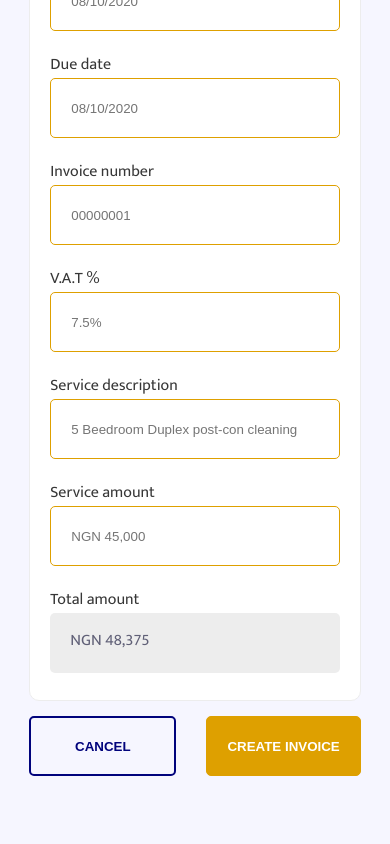
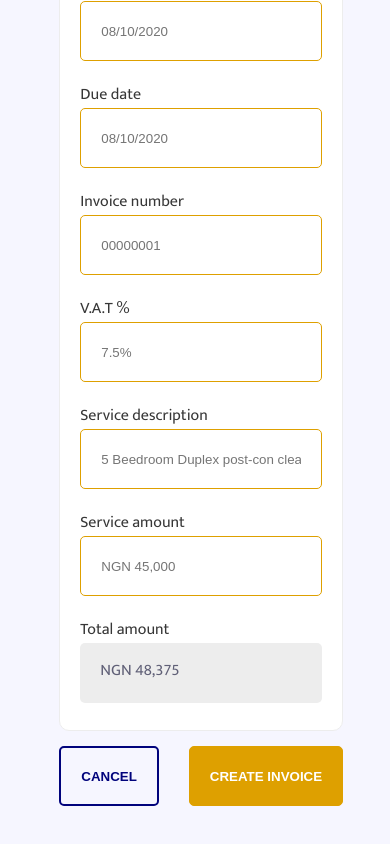
Before and after one commit to Elijahscriptdev/fichaya-test, a React (Create React App) app: page /invoice-info in a window 390 px wide. Shown: the part 804-1648 px from the top of the page. Before the commit the page ends 1610 px from the top, so only its background shows below. Built offline with nearby package versions, Linux system fonts and the light colour scheme.

Commit message:
completed responsiveness on all screens

```diff
--- a/src/components/navbar/Navbar.css
+++ b/src/components/navbar/Navbar.css
@@ -50,29 +50,14 @@
   cursor: pointer;
 }
 
-/* Smartphones (portrait and landscape) ---------- */
+@media screen and (max-width: 960px) {
+  .nav-links li {
+    display: none;
+  }
+}
+
 @media screen and (min-width: 320px) and (max-width: 480px) {
   .nav-links li {
     display: none;
   }
 }
-
-/* Tablets, iPads (portrait and landscape) ---------- */
-@media screen and (min-width: 768px) and (max-width: 1024px) {
-}
-/* Tablets, iPads (portrait) ---------- */
-@media screen and (min-width: 768px) {
-  /* styles */
-}
-/* Tablets, iPads (landscape) ---------- */
-@media screen and (min-width: 1024px) {
-  /* styles */
-}
-/* Desktops and laptops ---------- */
-@media screen and (min-width: 1224px) {
-  /* styles */
-}
-/* Large screens ---------- */
-@media screen and (min-width: 1824px) {
-  /* styles */
-}
--- a/src/components/request/InvoiceInfo.css
+++ b/src/components/request/InvoiceInfo.css
@@ -125,6 +125,92 @@ label {
   font-weight: bold;
 }
 
+@media screen and (max-width: 1024px) {
+  .invoice-info-container {
+    max-width: 100%;
+    padding: 30px;
+  }
+
+  .invoice-form form {
+    display: grid;
+    grid-template-columns: 1fr;
+    grid-row-gap: 30px;
+    margin-top: 5px;
+  }
+
+  .invoice-form-one {
+    max-width: 100%;
+    height: 400px;
+    background: #ffffff;
+    border: 1px solid #ededed;
+    border-radius: 10px;
+    padding: 30px;
+  }
+
+  .invoice-form-two {
+    max-width: 100%;
+    height: 500px;
+    background: #ffffff;
+    border: 1px solid #ededed;
+    border-radius: 10px;
+    padding: 30px;
+  }
+
+  form .form-col {
+    display: flex;
+    flex-direction: column;
+    margin: 10px 0;
+  }
+
+  label {
+    font-style: normal;
+    font-weight: normal;
+    font-size: 1rem;
+    line-height: 27px;
+    color: #373737;
+    flex: none;
+    order: 0;
+    flex-grow: 0;
+    margin: 0px 0px;
+  }
+
+  .form-col input {
+    max-width: 100%;
+    height: 60px;
+    background: #ffffff;
+    border: 1px solid #dea000;
+    box-sizing: border-box;
+    border-radius: 5px;
+    padding: 0 20px;
+  }
+
+  .mid-col {
+    display: grid;
+    grid-template-columns: 1fr 1fr;
+    grid-column-gap: 20px;
+  }
+
+  .mid-col input {
+    max-width: 100%;
+    height: 60px;
+    border: 1px solid #dea000;
+    box-sizing: border-box;
+    border-radius: 5px;
+  }
+
+  .amount .field {
+    max-width: 100%;
+  }
+
+  .actions {
+    max-width: 100%;
+    display: grid;
+    grid-template-columns: 1fr 1fr;
+    grid-column-gap: 30px;
+    margin: 15px 0 30px;
+  }
+}
+
 /* Smartphones (portrait and landscape) ---------- */
 @media screen and (min-width: 320px) and (max-width: 480px) {
   .invoice-info-container {
@@ -204,31 +290,3 @@ label {
     max-width: 500px;
   }
 }
-/* Smartphones (portrait) ---------- */
-@media screen and (max-width: 320px) {
-  /* styles */
-}
-/* Smartphones (landscape) ---------- */
-@media screen and (min-width: 321px) {
-  /* styles */
-}
-/* Tablets, iPads (portrait and landscape) ---------- */
-@media screen and (min-width: 768px) and (max-width: 1024px) {
-  /* styles */
-}
-/* Tablets, iPads (portrait) ---------- */
-@media screen and (min-width: 768px) {
-  /* styles */
-}
-/* Tablets, iPads (landscape) ---------- */
-@media screen and (min-width: 1024px) {
-  /* styles */
-}
-/* Desktops and laptops ---------- */
-@media screen and (min-width: 1224px) {
-  /* styles */
-}
-/* Large screens ---------- */
-@media screen and (min-width: 1824px) {
-  /* styles */
-}
```
